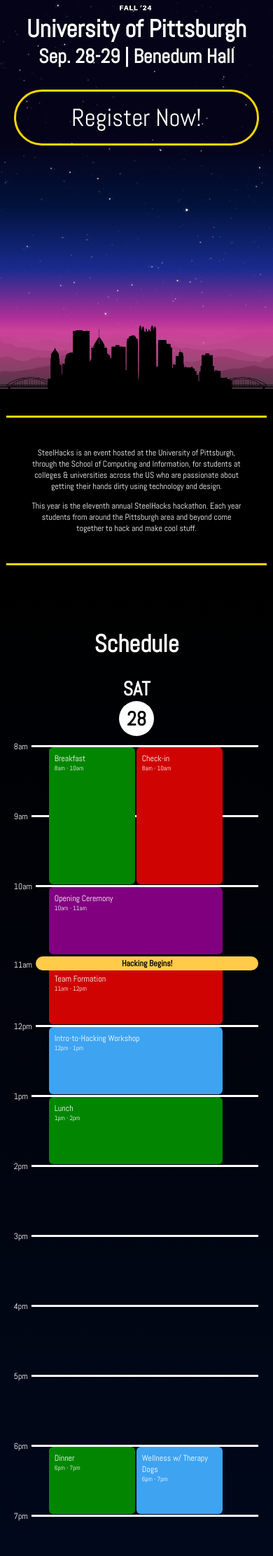
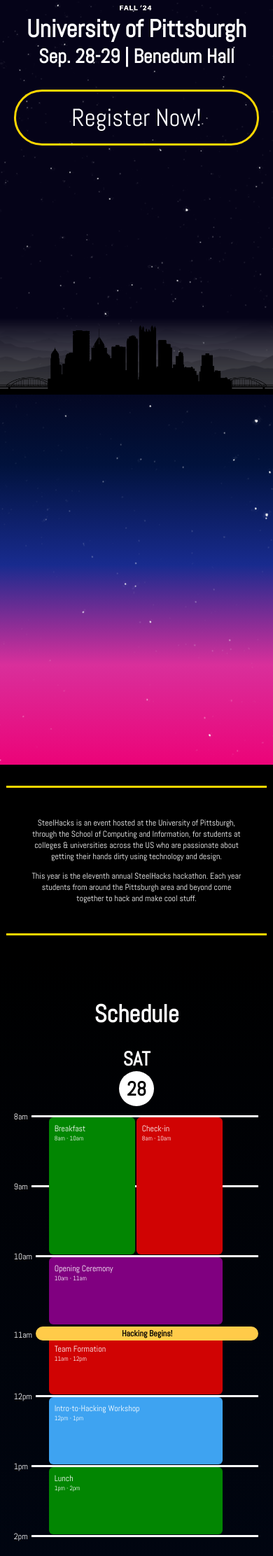
Before and after one commit to SteelHeads/steelhacks.com, a Jekyll site: the page built from index.html, in a window 390 px wide. Shown: the part 336-2560 px from the top of the page at 70% size. Built offline with Jekyll 4.4.1, drawn with Linux system fonts in a browser that asks for light colours.

Commit message:
fixed mobile landing page

```diff
--- a/_sass/_page.scss
+++ b/_sass/_page.scss
@@ -87,7 +87,7 @@
 }
 @media screen and (max-width: 700px) {
   #welcome {
-    height: 100vh;
+    height: 80%;
   }
   #navbar #menu {
     display: none;
@@ -747,6 +747,11 @@
   body {
     font-size: 12px;
   }
+
+  #skyline,
+  #mountains {
+    bottom: 0px;
+  }
   .yellow-lines {
     width: 80%;
   }
```
